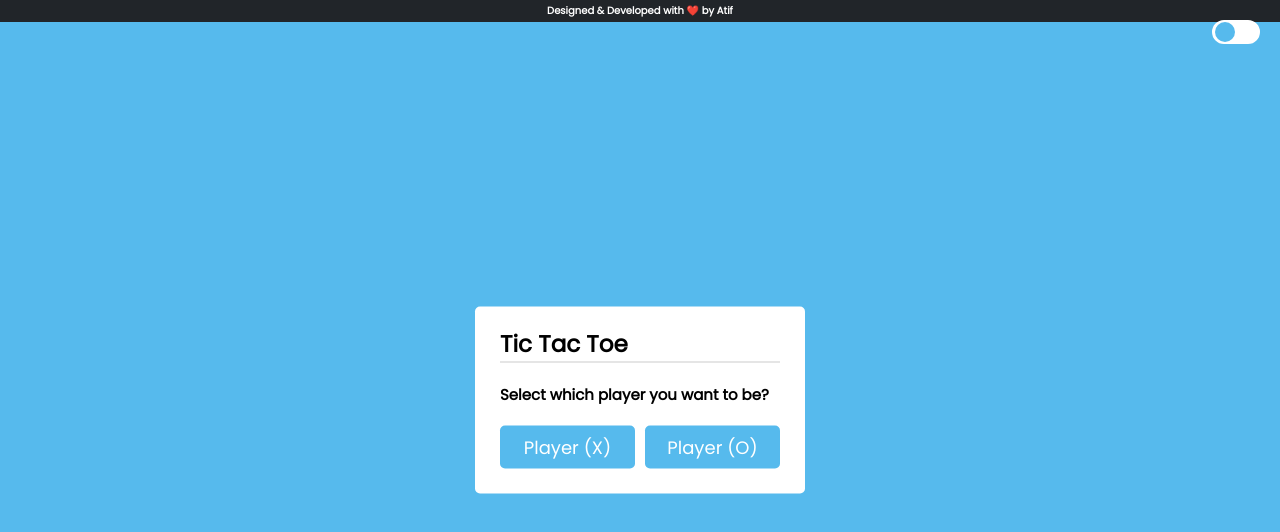
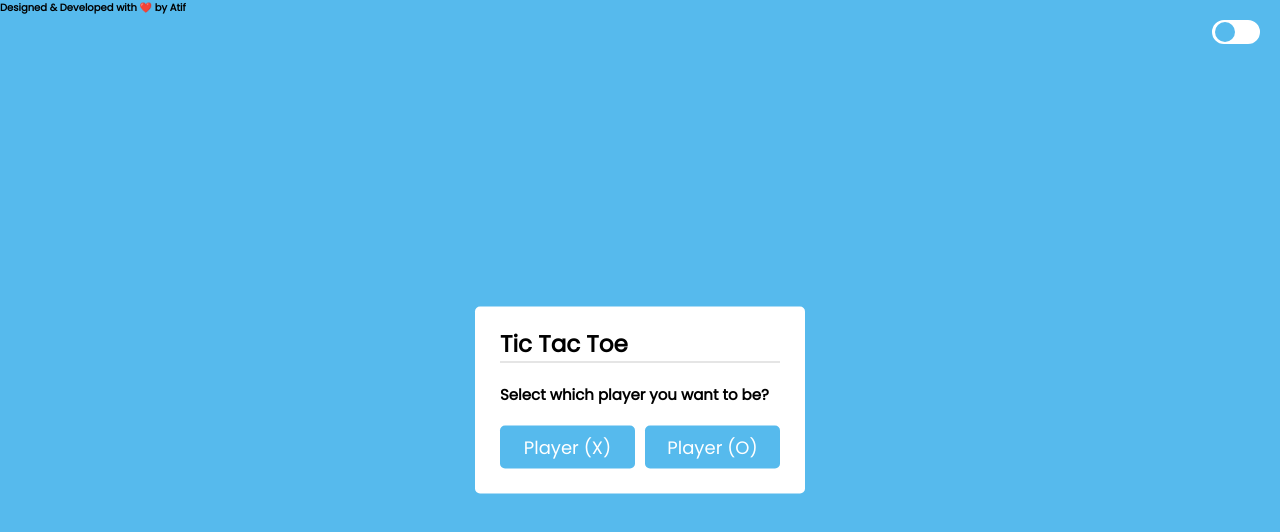
Before and after one commit to Atif0604/TicTacToe, a plain HTML site: page index.html in a window 1280 px wide. Drawn offline with Linux system fonts and the light colour scheme.

Commit message:
Update index.html

```diff
--- a/index.html
+++ b/index.html
@@ -68,13 +68,8 @@
             <button>Replay</button>
         </div>
     </div>
-<div style=" padding: 0.3rem !important;
-            border-color: inherit;
-              border-style: solid;
-              border-width: 0;
-            background-color: #212529 !important;
-            " class="footer">
-            <h4 style="color: white; text-align: center;">Designed & Developed with &#10084;&#65039; by Atif</h4>
+<div class="footer">
+            <h4 >Designed & Developed with &#10084;&#65039; by Atif</h4>
         </div>
     <script>
         var icon = document.getElementById("icon");
```
